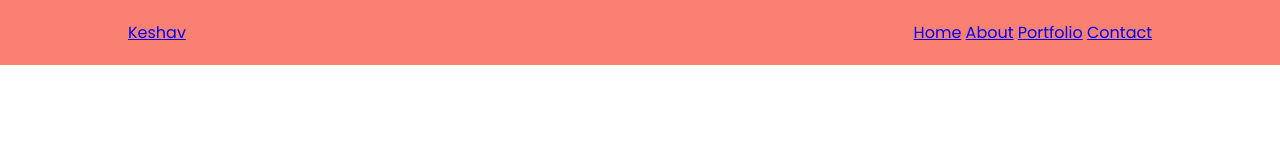
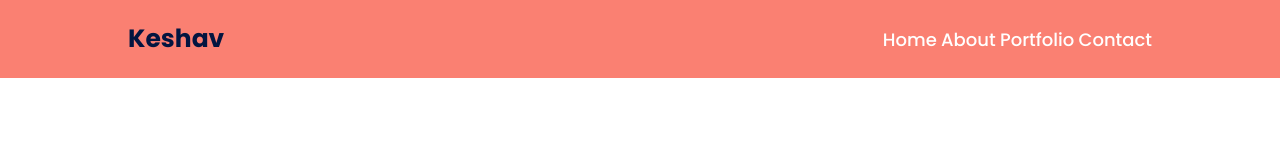
Before and after one commit to Keshav-Shah/Keshav-Shah.github.io, a plain HTML site: page index.html in a window 1280 px wide. Drawn offline with Linux system fonts and the light colour scheme.

Commit message:
more css changes

```diff
--- a/style.css
+++ b/style.css
@@ -21,3 +21,21 @@
     z-index: 100;
 
 }
+
+.logo {
+
+    font-size: 25px;
+    color: #031540;
+    text-decoration: none;
+    font-weight: 700;
+
+}
+
+.navbar a {
+
+    font-size: 18px;
+    color: #fff;
+    text-decoration: none;
+    font-weight: 500;
+
+}
```
